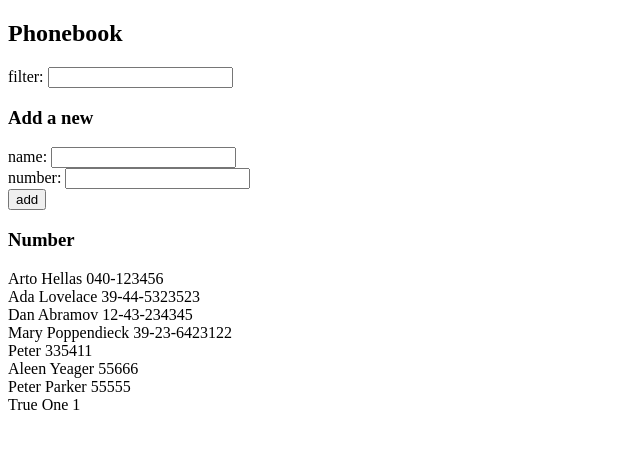
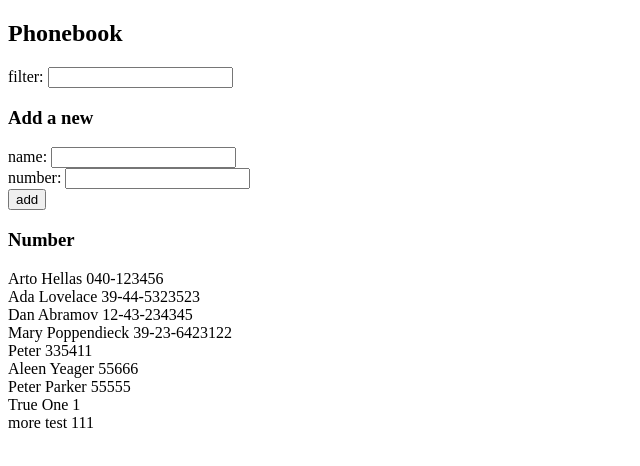
Before and after one commit to Polar8ear/Full-Stack-Open, a React (Create React App) app in the folder part2/phonebook/: page / in a window 1280 px wide. Shown: the top 466 px of the page, without its empty margins (0-640 px from the left). Built offline with nearby package versions, Linux system fonts and the light colour scheme; data requests are answered from the project's data file.

Commit message:
Part 2.16

```diff
--- a/part2/phonebook/db.json
+++ b/part2/phonebook/db.json
@@ -39,6 +39,11 @@
       "name": "True One",
       "number": "1",
       "id": 8
+    },
+    {
+      "name": "more test",
+      "number": "111",
+      "id": 9
     }
   ]
 }
--- a/part2/phonebook/src/App.js
+++ b/part2/phonebook/src/App.js
@@ -1,5 +1,5 @@
 import React, { useEffect,useState } from 'react'
-import axios from "axios";
+import webService from "./services/persons"
 
 const Filter = ({filter,setFilter}) => {
   return(
@@ -69,25 +69,21 @@ const App = () => {
   const [ newNumber, setNewNumber ] = useState('')
   const [filter, setFilter] = useState('');
 
-  const URL = "http://localhost:3001/persons"
-
   useEffect(()=>{
-    axios.get(URL)
-         .then((response)=>{
-
-            setPersons(response.data)
-          })
+    webService.getAll()
+         .then(data=>setPersons(data))
   },[])
 
   const addNewPerson = (event) =>{
     event.preventDefault()
     if(!persons.some((person)=>newName===person.name)){
       const newPerson ={name:newName,number:newNumber}
+      console.log(newPerson)
       setNewName("")
       setNewNumber("")
-      axios.post(URL,newPerson)
-           .then(response=>{
-              setPersons(persons.concat(response.data))
+      webService.update(newPerson)
+           .then(data=>{
+              setPersons(persons.concat(data))
            })
 
 
--- /dev/null
+++ b/part2/phonebook/src/services/persons.js
@@ -0,0 +1,15 @@
+import axios from "axios";
+const URL="http://localhost:3001/persons"
+
+
+const getAll = () =>{
+    return axios.get(URL).then(response=>response.data)
+}
+
+const update = (newPerson) =>{
+    return axios.post(URL,newPerson).then(response=>response.data)
+}
+
+const persons={getAll,update}
+
+export default persons
```
